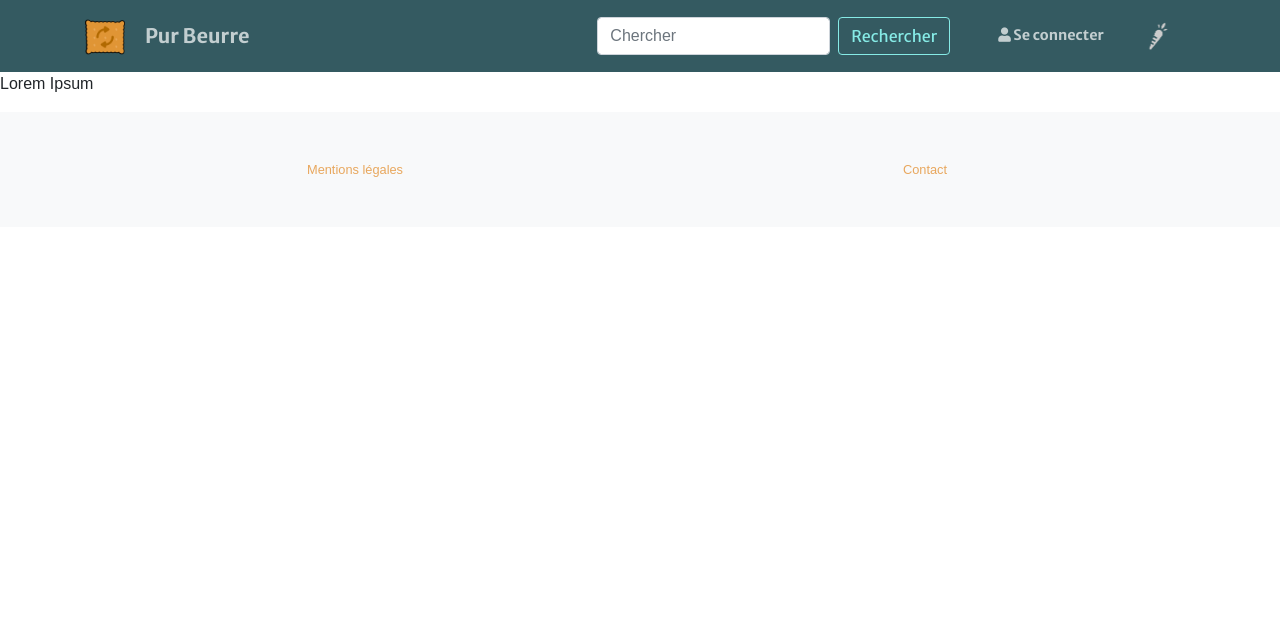
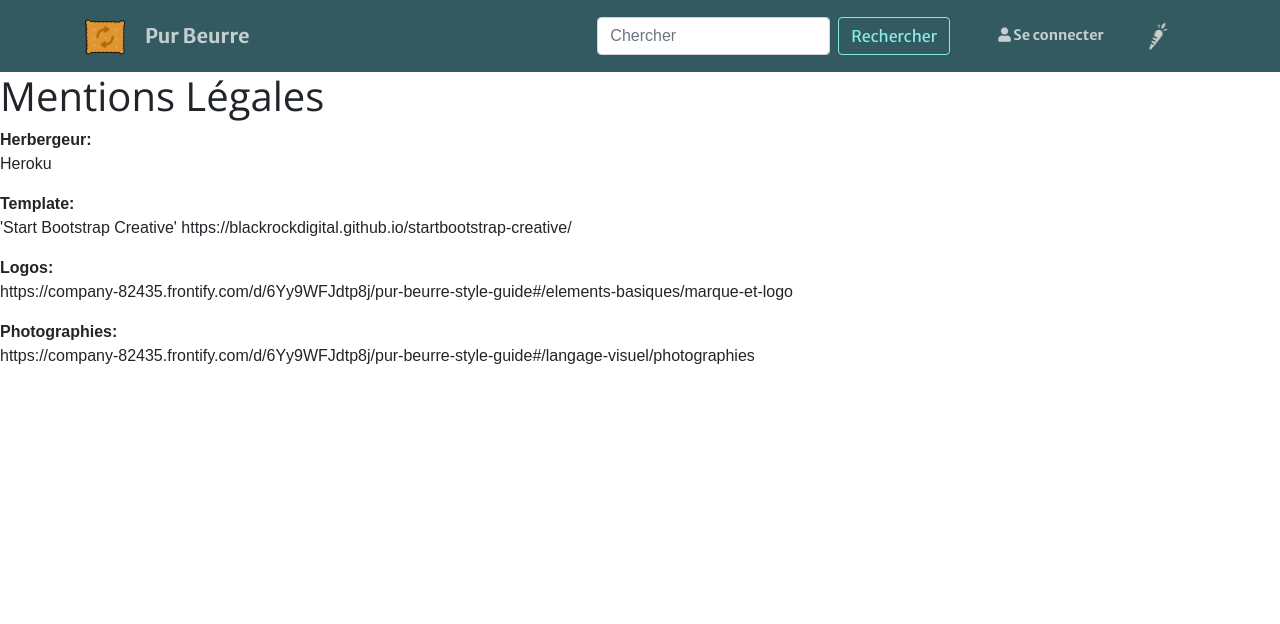
Before and after one commit to alex-run-code/purbeurresite, a Django app: page /purbeurre/legal/ in a window 1280 px wide. Shown: the top 624 px of the page. Run offline with Django 3.2, Linux system fonts and the light colour scheme; some libraries are stand-ins or nearby versions; some web fonts are replaced.

Commit message:
modification of CSS

```diff
--- a/mysite/purbeurre/templates/purbeurre/food_page.html
+++ b/mysite/purbeurre/templates/purbeurre/food_page.html
@@ -49,4 +49,5 @@
         </div>
 </div>
 
+<div id='justfillit'></div>
 {% endblock %}
--- a/mysite/purbeurre/templates/purbeurre/legal.html
+++ b/mysite/purbeurre/templates/purbeurre/legal.html
@@ -1,5 +1,10 @@
 {% extends "base.html" %}
 {% load static %}
 {% block content %}
-<p> Lorem Ipsum </p>
+<h1>Mentions Légales</h1>
+<strong>Herbergeur: </strong><p>Heroku</p>
+<strong>Template: </strong><p>'Start Bootstrap Creative' https://blackrockdigital.github.io/startbootstrap-creative/</p>
+<strong>Logos: </strong><p>https://company-82435.frontify.com/d/6Yy9WFJdtp8j/pur-beurre-style-guide#/elements-basiques/marque-et-logo</p>
+<strong>Photographies: </strong><p>https://company-82435.frontify.com/d/6Yy9WFJdtp8j/pur-beurre-style-guide#/langage-visuel/photographies</p>
+<div id='justfillit'></div>
 {% endblock %}
```
